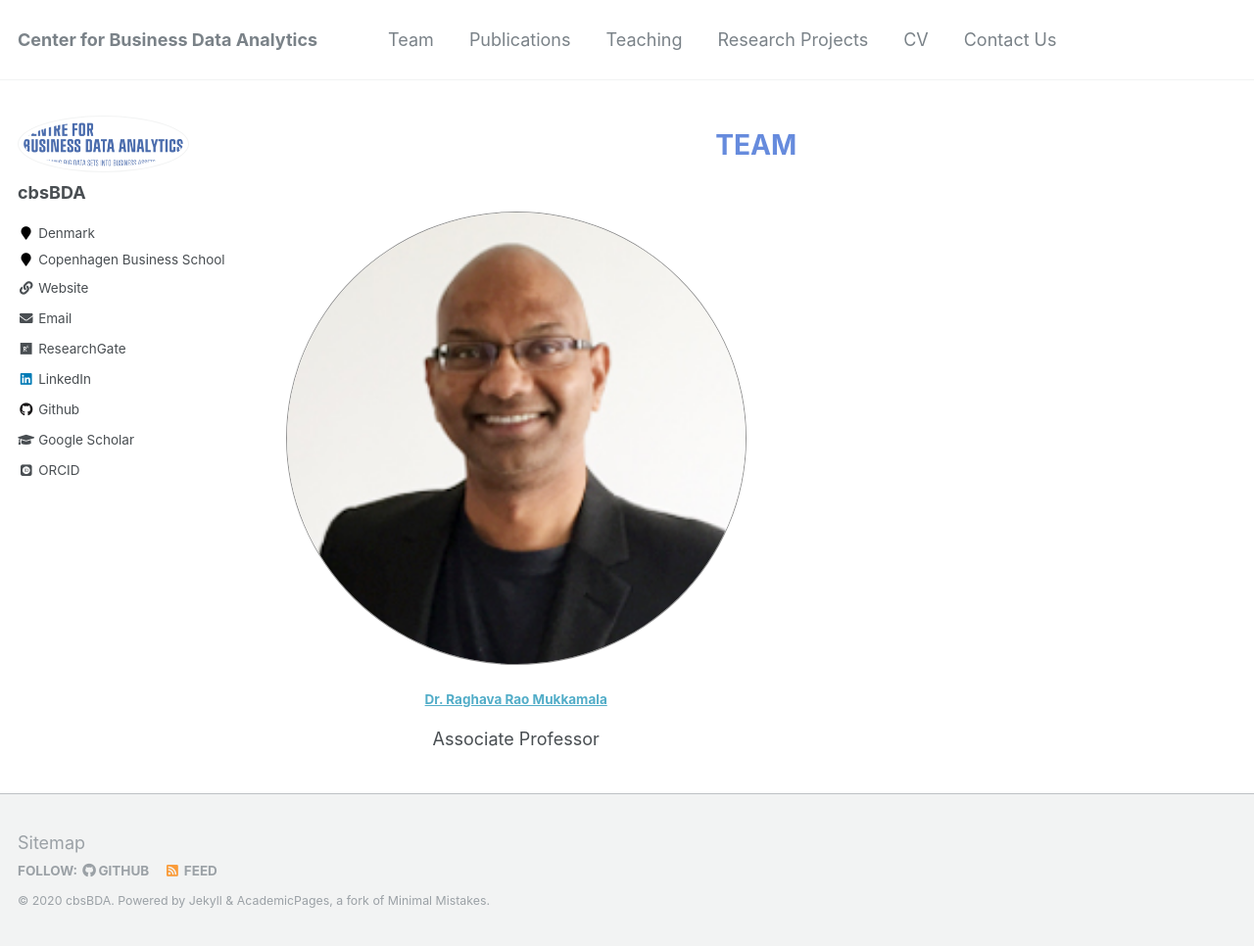
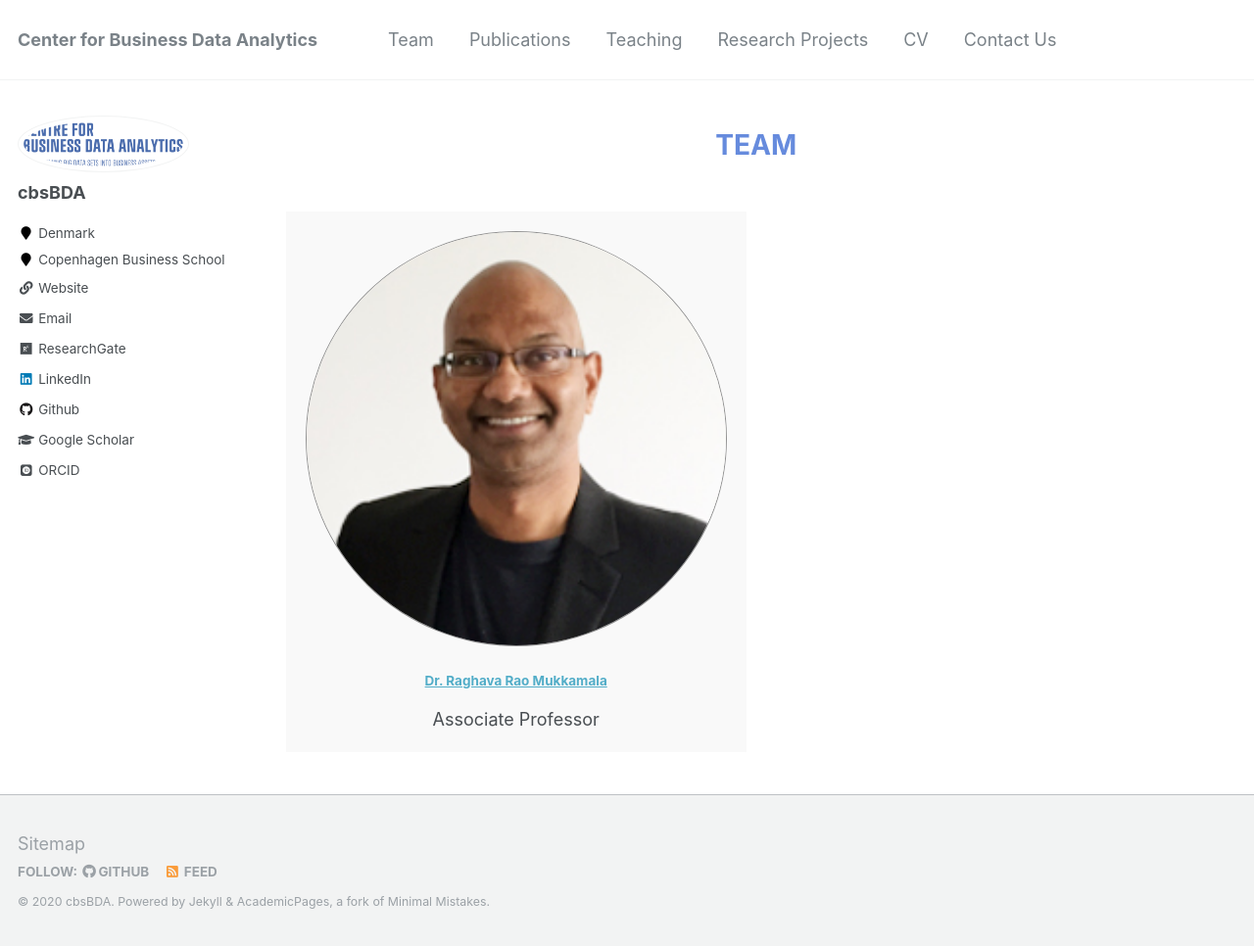
Before and after one commit to cbsBDA/cbsBDA-homepage, a Jekyll site: the page built from _pages/team.md, in a window 1280 px wide and 966 px high. Shown: the whole window at 98% size. Built offline with Jekyll 4.4.1, drawn with Linux system fonts in a browser that asks for light colours; some web fonts are replaced.

Commit message:
Update _custom.scss

```diff
--- a/_sass/_custom.scss
+++ b/_sass/_custom.scss
@@ -27,7 +27,7 @@
   width:50%;
   padding: 0px 10px;
 }
-.box-gray{
+.boxed-grey{
   background: #f9f9f9;
   padding: 20px;
   min-height: 365px;
```
